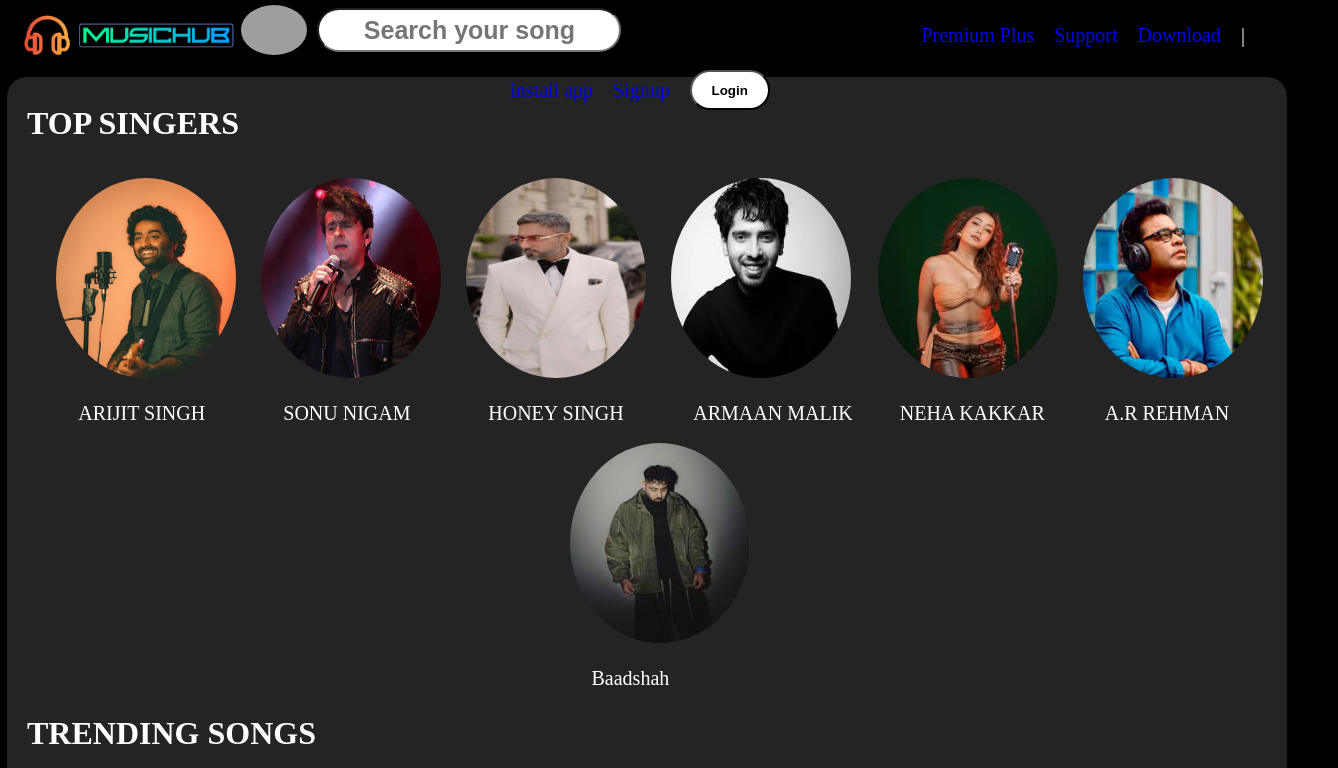
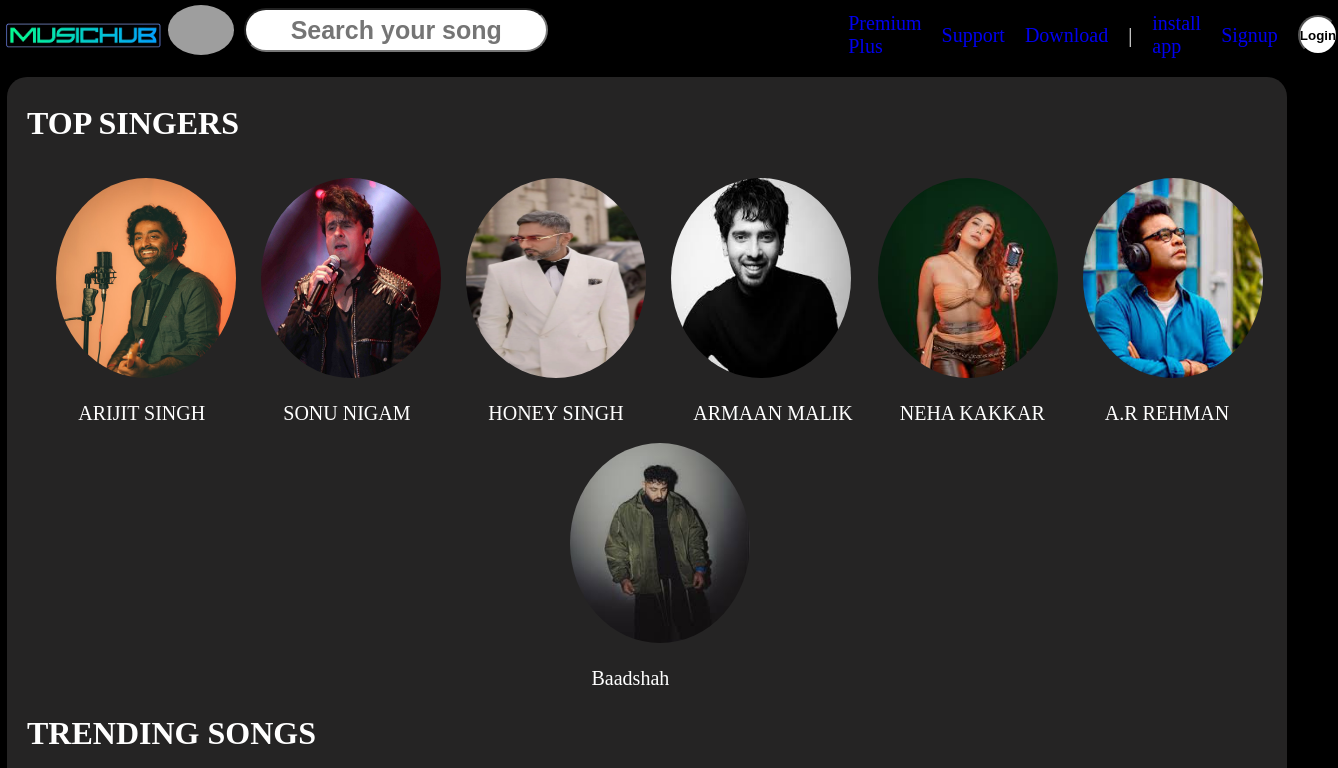
Before and after one commit to dhruvrajsinh9765/MusicHub, a plain HTML site: page index.html in a window 1280 px wide. Shown: the top 768 px of the page, 1338 px wide, since content can reach past the window. Drawn offline with Linux system fonts and the light colour scheme; grey boxes are pictures that could not be loaded.

Commit message:
changes.

```diff
--- a/style.css
+++ b/style.css
@@ -14,7 +14,7 @@ body{
     background-color: black;
     position:sticky;
     top:0;
-    flex-wrap: wrap; /* Ensures items don’t overflow */
+
     justify-content: center; /* Centers content */
  }
 #logo{
```
